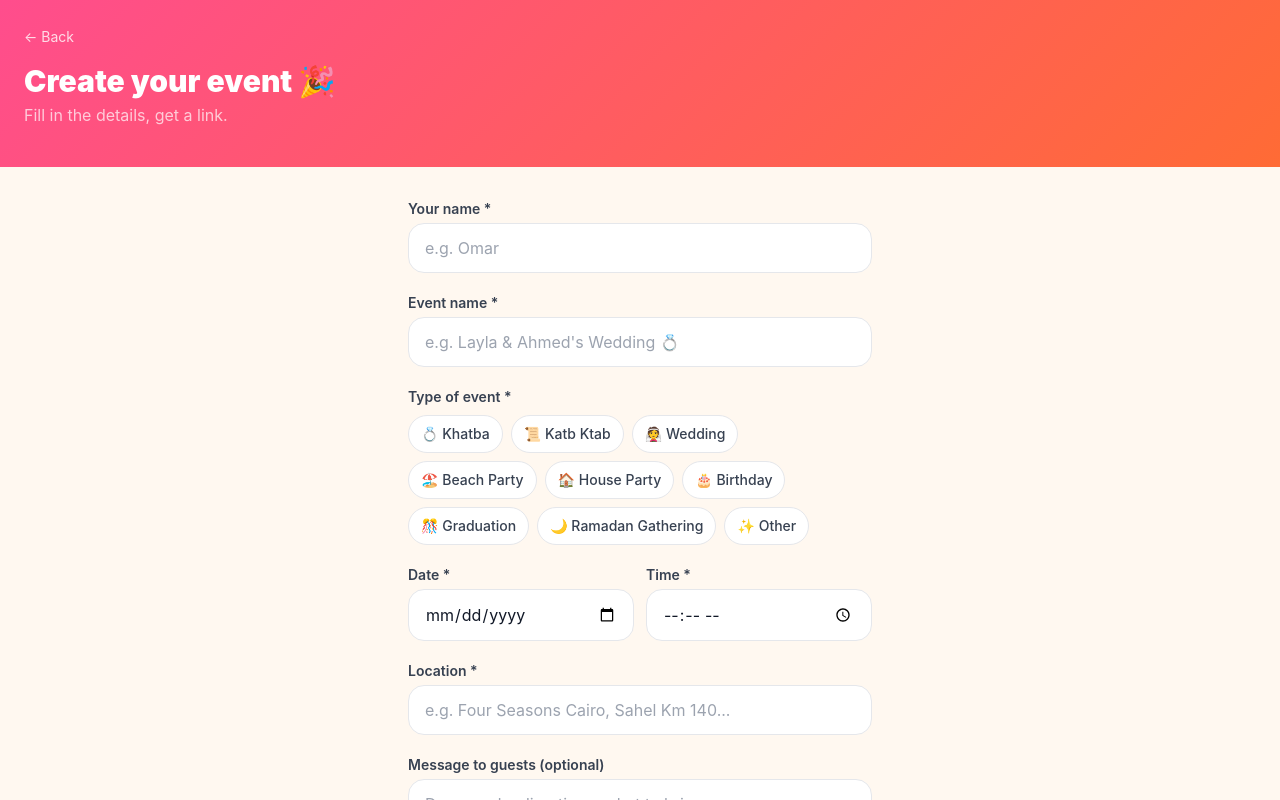
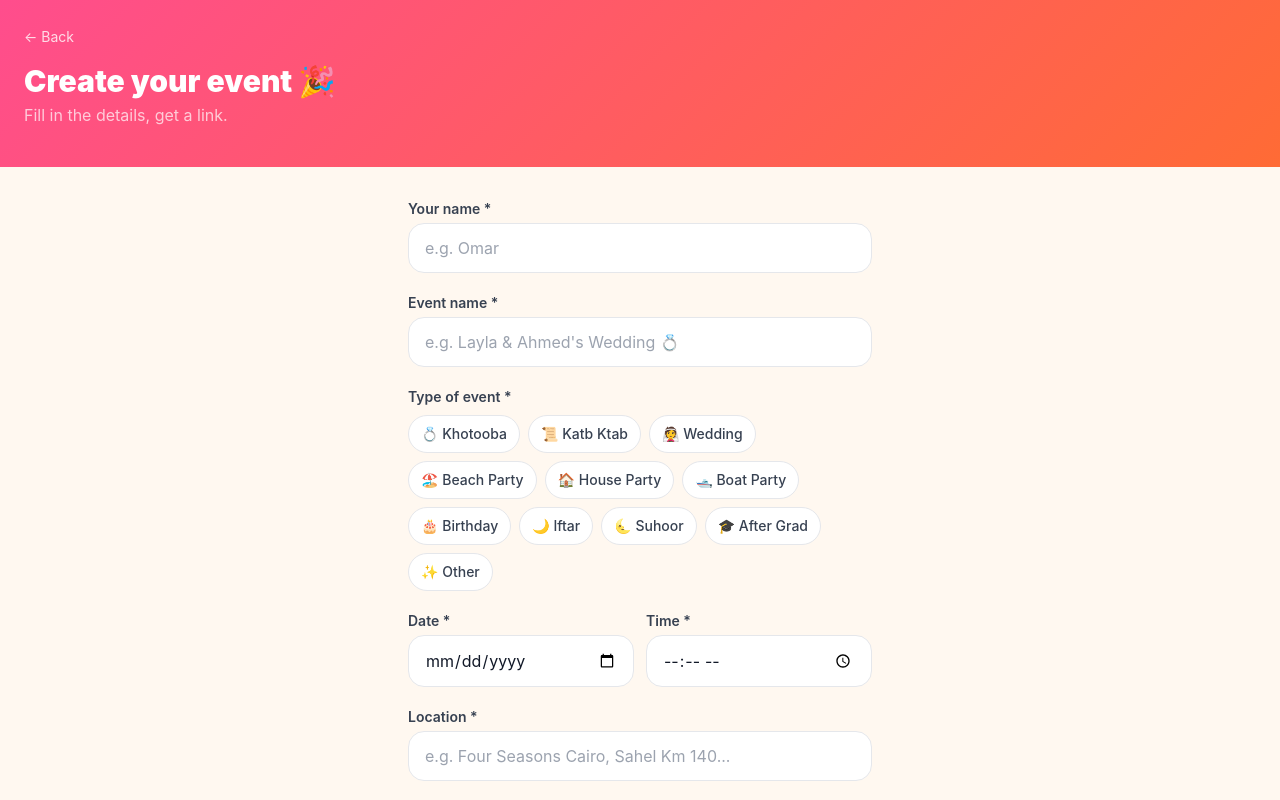
Before and after one commit to AliTarekgolfs/farha, a Next.js app: page /create in a window 1280 px wide. Shown: the top 800 px of the page. Built offline with nearby package versions, Linux system fonts and the light colour scheme.

Commit message:
Update page.tsx

```diff
--- a/app/create/page.tsx
+++ b/app/create/page.tsx
@@ -5,14 +5,16 @@ import { useRouter } from "next/navigation";
 import Link from "next/link";
 
 const EVENT_TYPES = [
-  { label: "💍 Khatba", value: "khatba" },
+  { label: "💍 Khotooba", value: "khotooba" },
   { label: "📜 Katb Ktab", value: "katbktab" },
   { label: "👰 Wedding", value: "wedding" },
   { label: "🏖️ Beach Party", value: "beach" },
   { label: "🏠 House Party", value: "house" },
+  { label: "🛥️ Boat Party", value: "boat" },
   { label: "🎂 Birthday", value: "birthday" },
-  { label: "🎊 Graduation", value: "graduation" },
-  { label: "🌙 Ramadan Gathering", value: "ramadan" },
+  { label: "🌙 Iftar", value: "iftar" },
+  { label: "🌜 Suhoor", value: "suhoor" },
+  { label: "🎓 After Grad", value: "aftergrad" },
   { label: "✨ Other", value: "other" },
 ];
 
```
